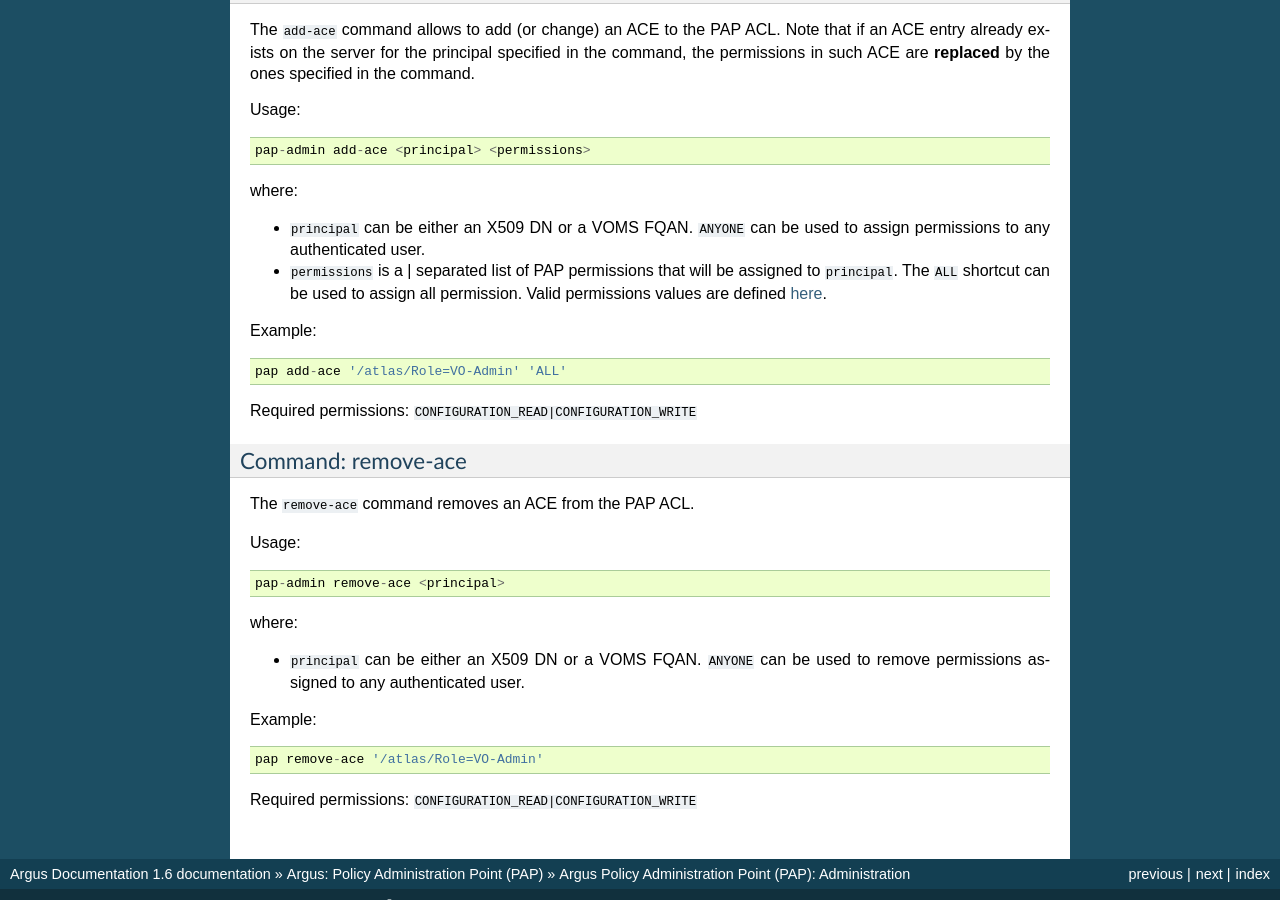
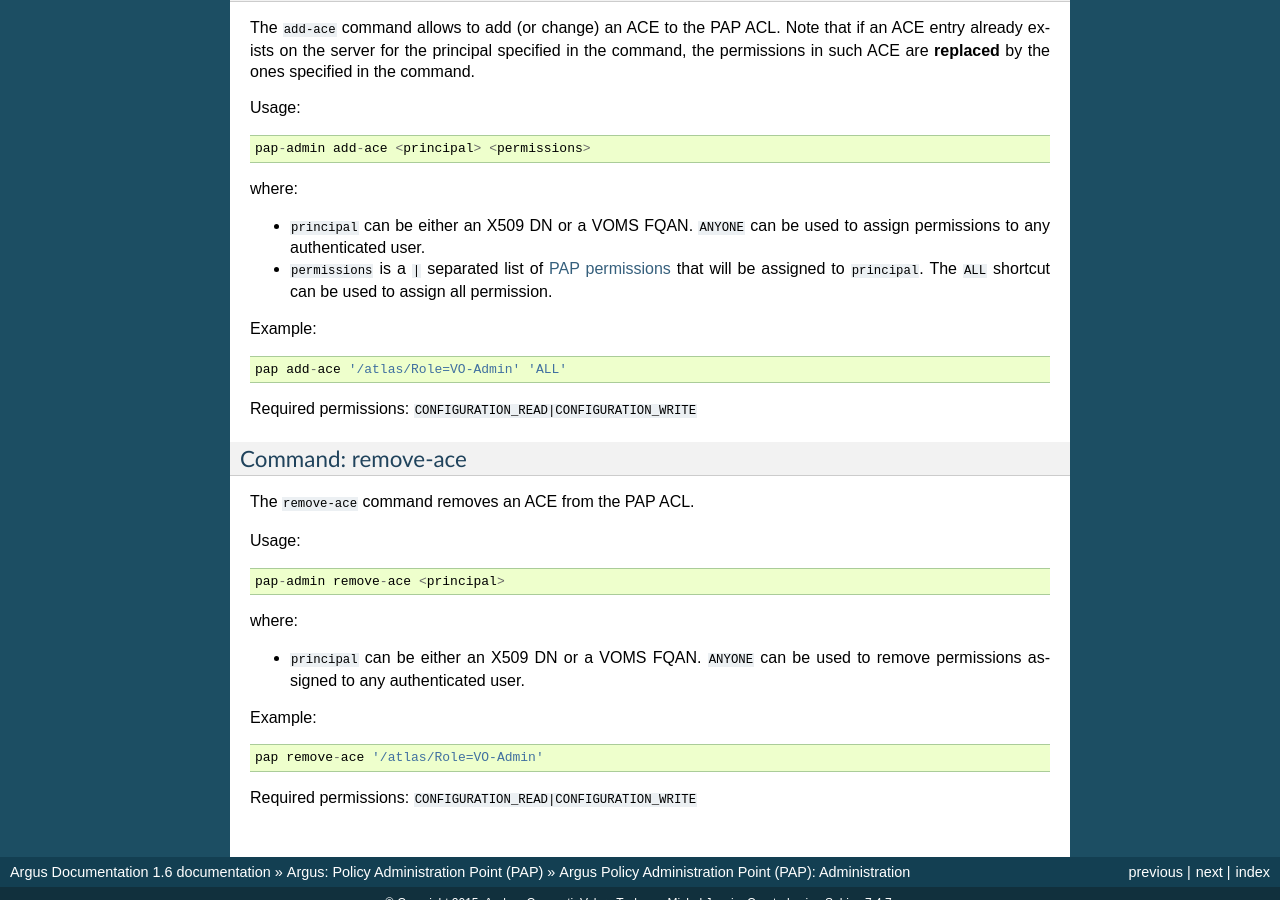
Before and after one commit to argus-authz/argus-documentation, a Sphinx documentation site: the page built from source/pap/cli.rst, in a window 1280 px wide and 900 px high, scrolled down 10472 px. Built offline with Sphinx 7.4.7, drawn with Linux system fonts in a browser that asks for light colours; some of the changed text lies outside the part shown.

Commit message:
PAP: fix internal references

```diff
--- a/source/pap/cli.rst
+++ b/source/pap/cli.rst
@@ -710,10 +711,9 @@
 
 -  ``principal`` can be either an X509 DN or a VOMS FQAN. ``ANYONE`` can
    be used to assign permissions to any authenticated user.
--  ``permissions`` is a \| separated list of PAP permissions that will
+-  ``permissions`` is a ``|`` separated list of :ref:`PAP permissions <argus_pap_permissions>` that will
    be assigned to ``principal``. The ``ALL`` shortcut can be used to
-   assign all permission. Valid permissions values are defined
-   `here <#PAP_permissions>`__.
+   assign all permission.
 
 Example:
 
--- a/source/pap/configuration.rst
+++ b/source/pap/configuration.rst
@@ -24,9 +24,7 @@
 ~~~~~~~~~~~~~~~
 
 This section contains configuration about paps. The information in this
-section should be set via the command line interface (see the
-`#Pap\_management\_commands <#Pap_management_commands>`__ commands
-group).
+section should be set via the :ref:`PAP CLI <argus_pap_cli>`.
 
 A paps can be defined by providing the following information (the R
 value in the Required? column indicates information that is required
@@ -124,6 +122,8 @@
 ``pap_authorization.ini`` configuration file. Authorization is based on
 off of the Subject DN or VOMS attribute within the client certificate
 used to authenticate to the PAP.
+
+.. _argus_pap_permissions:
 
 PAP permissions
 ~~~~~~~~~~~~~~~
```
Also changed, not shown: other parts of source/pap/cli.rst (+3 -2 lines).
